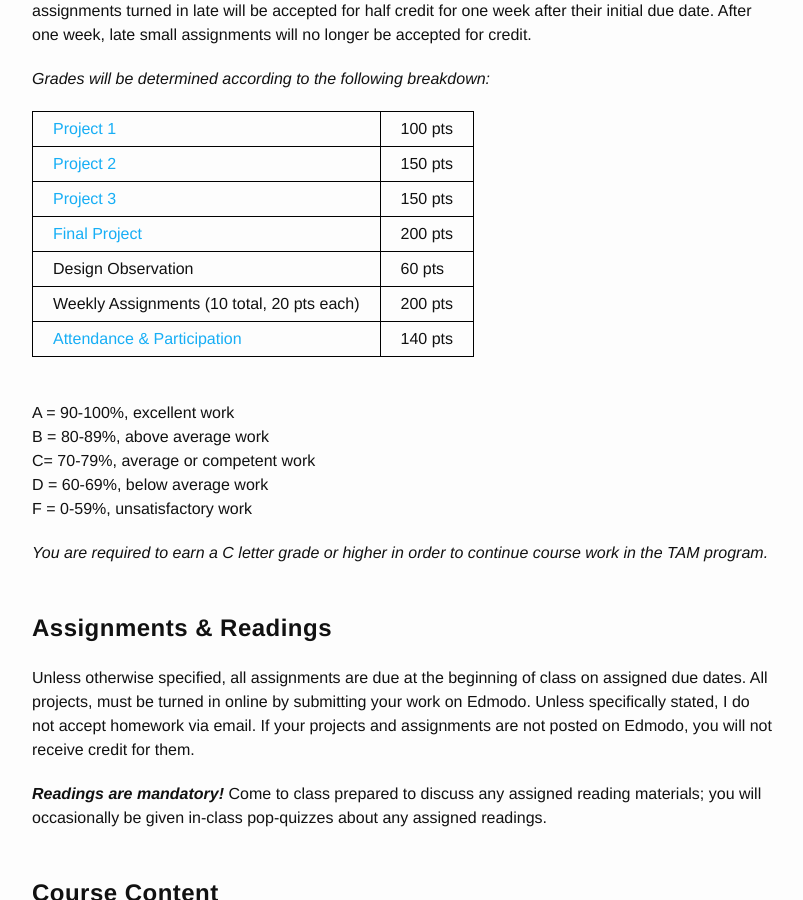
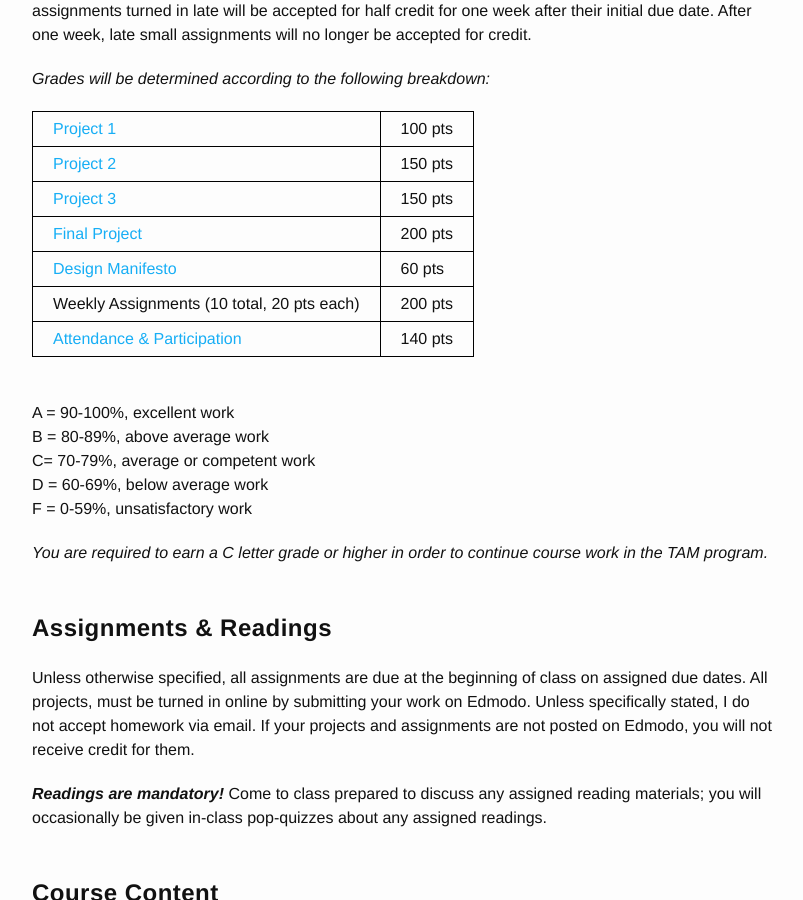
Before and after one commit to coloringchaos/form-fall-16, a Jekyll site: the page built from syllabus.md, in a window 1280 px wide and 900 px high, scrolled down 2732 px. Shown: the whole window, without its empty margins (238-1041 px from the left). Built offline with Jekyll 4.4.1, drawn with Linux system fonts in a browser that asks for light colours.

Commit message:
manifesto link

```diff
--- a/syllabus.md
+++ b/syllabus.md
@@ -61,7 +61,7 @@ Large projects turned in late will be graded 10% lower for each day that they ar
 | [Project 2](/form-fall-16/project-2) 	| 150 pts |
 | [Project 3](/form-fall-16/project-3) 	| 150 pts |
 | [Final Project](/form-fall-16/final-project) | 200 pts |
-| Design Observation |	60 pts |
+| [Design Manifesto](/form-fall-16/manifesto) |	60 pts |
 | Weekly Assignments (10 total, 20 pts each) | 200 pts |
 | [Attendance & Participation](/form-fall-16/assets/Form2016AttendanceRubric.pdf) | 140 pts |
 {:.mbtablestyle}
```
